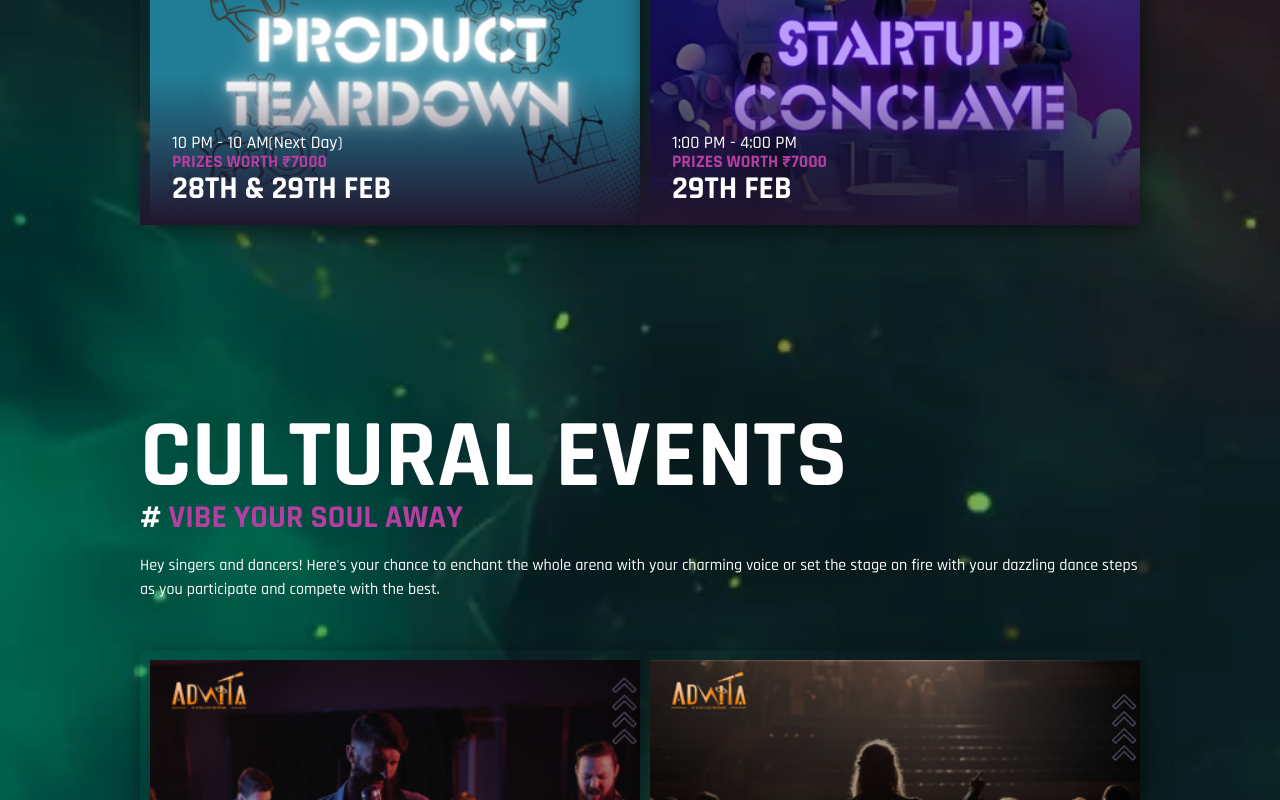
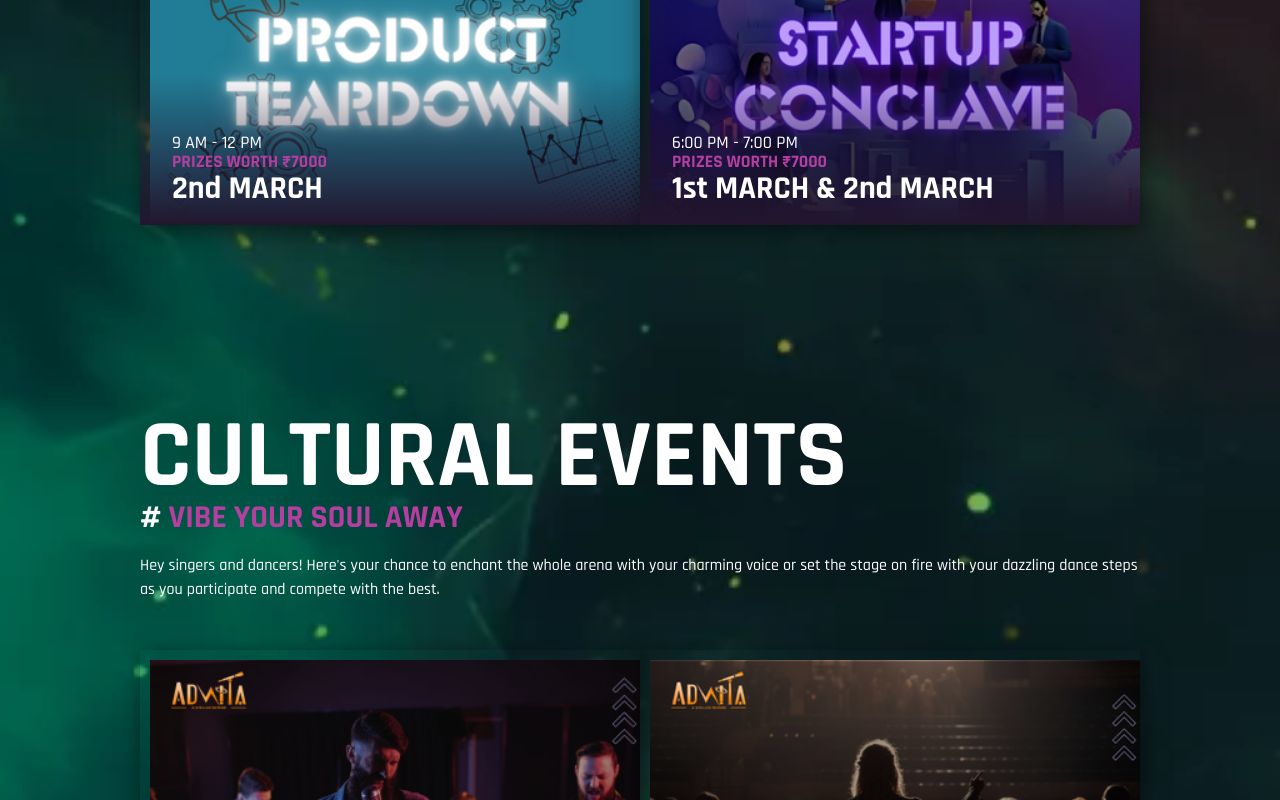
Before and after one commit to swoyam2609/ADVAITA-24-Website, a React (Create React App) app: page /events in a window 1280 px wide. Shown: the part 3060-3860 px from the top of the page. Built offline with nearby package versions, Linux system fonts and the light colour scheme.

Commit message:
change in dates

```diff
--- a/src/routes/eventsData.js
+++ b/src/routes/eventsData.js
@@ -109,8 +109,8 @@ export const eventsData = [
       "Ignite your management skills! From product competitions to conclaves, join us to prove your prowess. Elevate your game, network with experts, and discover the leader in you!",
     events: [
       {
-        date: "28TH & 29TH FEB",
-        time: "10 PM - 10 AM(Next Day)",
+        date: "2nd MARCH",
+        time: "9 AM - 12 PM ",
         description:
           "Explore the intricacies of product development with our Product Teardown event! Participants engage in a case study round, dissecting a given product to identify and solve challenges. Teams submit presentations by deadlines, and shortlisted ones present their final solutions to judges. Each team, comprising 2 to 4 participants, delves into improvements and proposes metrics for success. A total prize pool of Rs. 15,000 worth, plus certificates, awaits the winning team!",
         image: "/event-images/product-teardown.webp",
@@ -120,8 +120,8 @@ export const eventsData = [
         prize: 7000,
       },
       {
-        date: "29TH FEB",
-        time: "1:00 PM - 4:00 PM",
+        date: "1st MARCH & 2nd MARCH",
+        time: "6:00 PM - 7:00 PM",
         description:
           "Dive into the future of innovation at our Innovation Odyssey: Startup Conclave on 1st and 2nd March! Witness visionary students and aspiring startups showcasing revolutionary products and ideas across diverse industries. Judged on innovation, feasibility, impact, market potential, and presentation skills, participants stand a chance to win a prize pool of Rs. 10,000 worth + Certificates. Don't miss this celebration of creativity, collaboration, and the entrepreneurial spirit!",
         image: "/event-images/startup-conclave.webp",
@@ -141,7 +141,7 @@ export const eventsData = [
     events: [
       {
         date: "28th FEB",
-        time: "7:00 PM - 10:00 PM",
+        time: "5:00 PM - 8:00 PM",
         description:
           "Amplify the energy and strike a chord at ROCKATHON, where bands collide in a symphony of fierce competition! Unleash the power of your music, own the stage, and let your sound echo through the halls of ROCKATHON. It's not just a contest; it's a battle of beats, a clash of chords, and a celebration of rock at its finest. Are you ready to make the crowd roar and claim your place in the ultimate musical showdown?",
         image: "/event-images/Rockathon.png",
@@ -267,17 +267,17 @@ export const eventsData = [
         linkText: "Register",
         prize: 8000,
       },
-      {
-        //CREATE-A-THON
-        date: "29TH FEB",
-        time: "9:00 PM - 1:00 PM",
-        description:
-          "Get ready to ignite your creativity at CREATE-A-THON – IIIT Bhubaneswar's digital stage for design enthusiasts! Unleash your artistic prowess using any design tool, collaborate with your team, and craft designs that not only look good but also do good. Dive into themes centered around social issues, where your creations become a catalyst for change. Don't miss out on this opportunity to design, inspire, and impact. Join the competition and let your creativity shine on the digital canvas!",
-        image: "/event-images/create_a_thon.png",
-        link: "https://unstop.com/p/create-a-thon-international-institute-of-information-technology-iiit-bhubaneswar-858184",
-        linkText: "Register",
-        prize: 8000,
-      },
+      // {
+      //   //CREATE-A-THON
+      //   date: "29TH FEB",
+      //   time: "9:00 PM - 1:00 PM",
+      //   description:
+      //     "Get ready to ignite your creativity at CREATE-A-THON – IIIT Bhubaneswar's digital stage for design enthusiasts! Unleash your artistic prowess using any design tool, collaborate with your team, and craft designs that not only look good but also do good. Dive into themes centered around social issues, where your creations become a catalyst for change. Don't miss out on this opportunity to design, inspire, and impact. Join the competition and let your creativity shine on the digital canvas!",
+      //   image: "/event-images/create_a_thon.png",
+      //   link: "https://unstop.com/p/create-a-thon-international-institute-of-information-technology-iiit-bhubaneswar-858184",
+      //   linkText: "Register",
+      //   prize: 8000,
+      // },
       {
         //ARTISTIC ALCHEMY
         date: "2ND MARCH",
@@ -456,8 +456,8 @@ export const eventsData = [
       "Connect, build relationships, and foster a sense of belongingness in a supportive and engaging atmosphere. Make new friends, find a support network, have some fun, help support important causes and make a positive impact in the community.",
     events: [
       {
-        date: "25TH FEB",
-        time: "6:00 AM - 9:00 AM",
+        date: "28TH FEB",
+        time: "10:00 AM - 12:00 AM",
         description:
           "Advaita marathon Run For Blood - a purposeful journey to save lives through blood donation. Experience the unity of runners, all striving for a healthier community. Whether a seasoned runner or a beginner, every stride contributes to a collective effort for a more compassionate society. Lace up and join us in making a lasting impact on a crucial social cause.",
         image: "/event-images/marathon.png",
```
